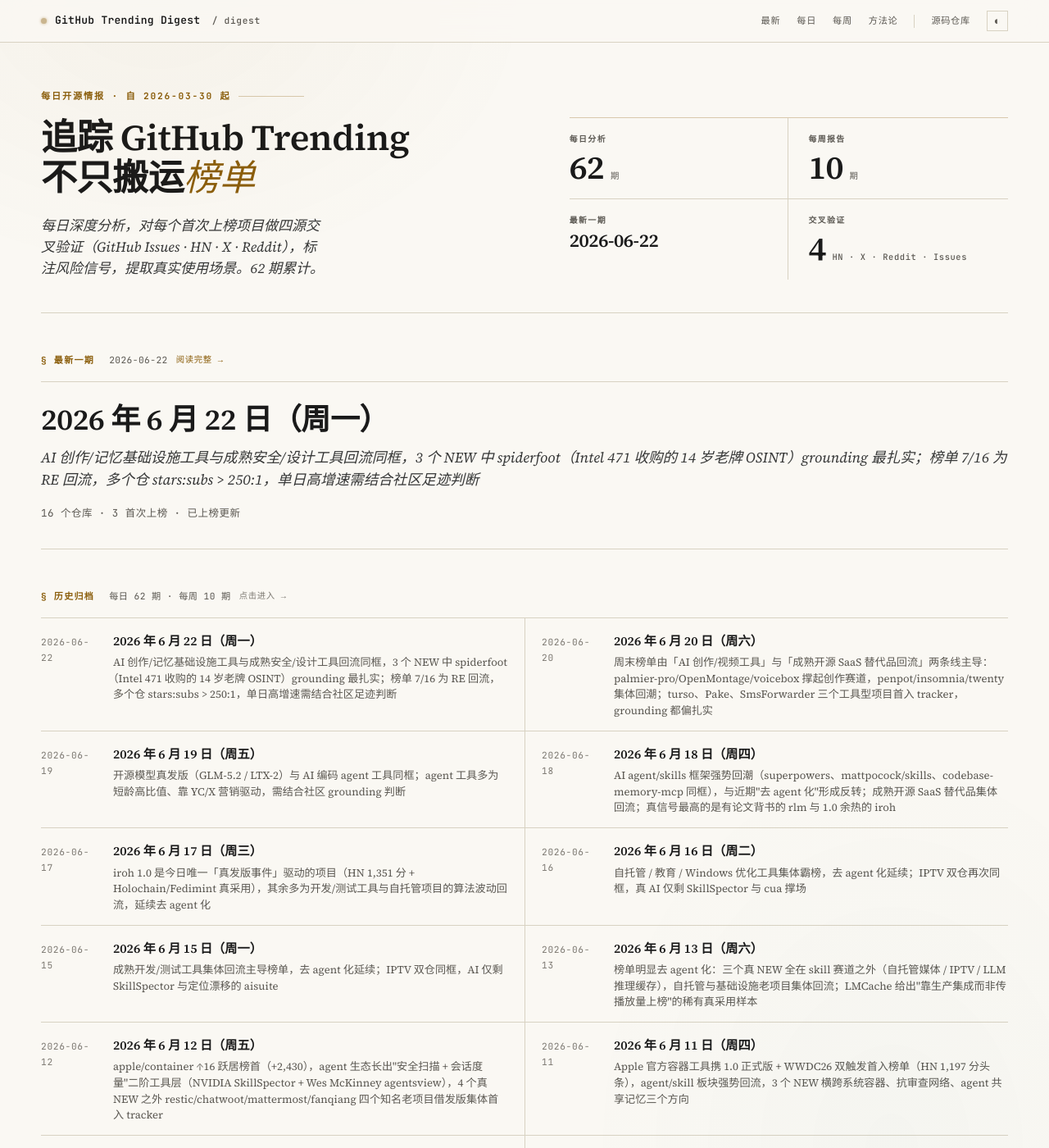
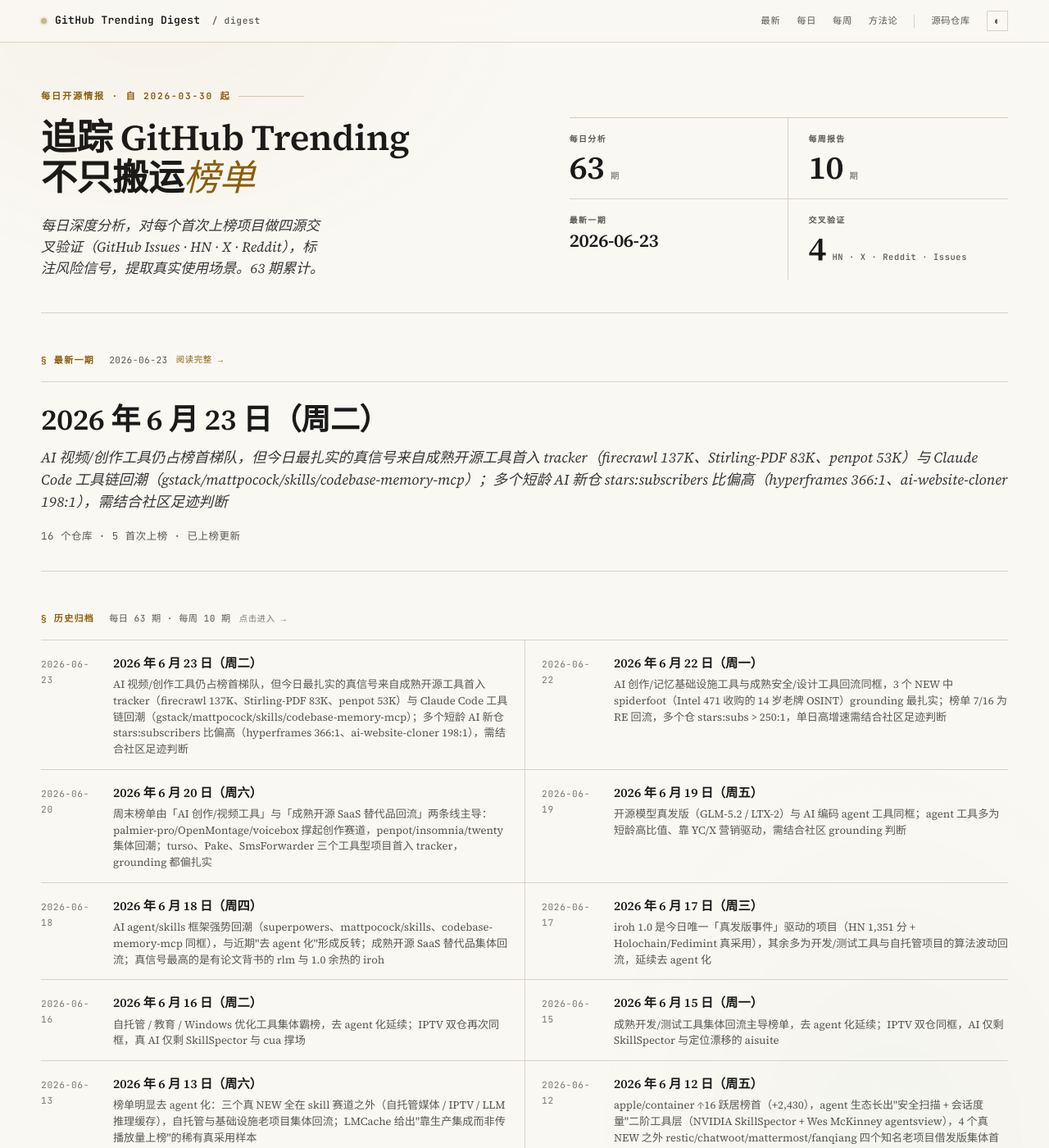
Before and after one commit to maxzyma/github-trending-digest, a Jekyll site: the page built from index.md, in a window 1280 px wide and 1400 px high. Shown: the whole window at 82% size. Built offline with Jekyll 4.4.1, drawn with Linux system fonts in a browser that asks for light colours; part of the change alters nothing that is shown; some of the changed text lies outside the part shown.

Commit message:
daily: 2026-06-23 — AI 视频/创作工具守榜首（OpenMontage +2,938/palmier-pro +2,463 领跑）+ 成熟开源工具首入 tracker 为今日最扎实真信号（firecrawl 137K/Stirling-PDF 83K/airllm 单卡 70B）+ Claude Code 工具链回潮（gstack/mattpocock-skills/codebase-memory-mcp 同框）+ hyperframes（366:1 厂商主导 HeyGen）与 ai-website-cloner-template（198:1 template 复制模式推高 fork）两个短龄高比值 NEW 需区分成因 + 榜单 9/16 为已上榜更新
Generated with Claude Code

```diff
--- /dev/null
+++ b/daily/2026-06-23-analysis.md
@@ -0,0 +1,178 @@
+---
+layout: daily
+date: 2026-06-23
+title: GitHub Trending 深度分析 — 2026 年 6 月 23 日（周二）
+subtitle: AI 视频/创作工具仍占榜首梯队，但今日最扎实的真信号来自成熟开源工具首入 tracker（firecrawl 137K、Stirling-PDF 83K、penpot 53K）与 Claude Code 工具链回潮（gstack/mattpocock/skills/codebase-memory-mcp）；多个短龄 AI 新仓 stars:subscribers 比偏高（hyperframes 366:1、ai-website-cloner 198:1），需结合社区足迹判断
+total: 16
+new_count: 5
+new_repos:
+  - repo: heygen-com/hyperframes
+    stars: 30051
+    star_delta: 395
+    lang: TypeScript
+    source_strength: 中
+    risk_tags: ['bus_factor', 'vanity', 'dependency', 'stability']
+  - repo: JCodesMore/ai-website-cloner-template
+    stars: 17798
+    star_delta: 100
+    lang: TypeScript
+    source_strength: 中
+    risk_tags: ['vanity', 'bus_factor', 'compliance', 'dependency']
+  - repo: firecrawl/firecrawl
+    stars: 137355
+    star_delta: 615
+    lang: TypeScript
+    source_strength: 强
+    risk_tags: []
+  - repo: Stirling-Tools/Stirling-PDF
+    stars: 82984
+    star_delta: 547
+    lang: TypeScript
+    source_strength: 强
+    risk_tags: []
+  - repo: lyogavin/airllm
+    stars: 21076
+    star_delta: 193
+    lang: Jupyter Notebook
+    source_strength: 中
+    risk_tags: []
+updated_repos: []
+---
+
+# GitHub Trending 深度分析 — 2026 年 6 月 23 日（周二）
+
+_AI 视频/创作工具仍占榜首梯队，但今日最扎实的真信号来自成熟开源工具首入 tracker（firecrawl 137K、Stirling-PDF 83K、penpot 53K）与 Claude Code 工具链回潮（gstack/mattpocock/skills/codebase-memory-mcp）；多个短龄 AI 新仓 stars:subscribers 比偏高（hyperframes 366:1、ai-website-cloner 198:1），需结合社区足迹判断_
+
+_项目总数: 16 | 首次上榜: 5 | 重新上榜: 2 | 已上榜更新: 9 | 数据源: https://github.com/trending_
+
+## 本日主线
+
+**主线一：榜单地图 — AI 创作工具守住榜首，但成熟开源工具与 Claude Code 工具链多线并存。** 今日 16 项可分四组：① AI 创作/视频——calesthio/OpenMontage（↑1，agentic 视频流水线，单日 +2,938 居增量榜首）、palmier-io/palmier-pro（↓1，AI 原生 macOS 视频编辑器 +2,463）、jamiepine/voicebox（RE，开源 AI 语音工作室）、heygen-com/hyperframes（NEW，HTML 渲染视频、为 agent 设计）；② 成熟开源工具回流/首入——firecrawl/firecrawl（NEW，网页抓取 API，137K stars）、Stirling-Tools/Stirling-PDF（NEW，#1 PDF 工具，83K）、penpot/penpot（=，Figma 替代，53K）；③ Claude Code / agent 工具链——garrytan/gstack（RE，Garry Tan 的 Claude Code 配置）、mattpocock/skills（=，Claude skills 合集 142K）、DeusData/codebase-memory-mcp（↓2，代码图谱 MCP）；④ AI agent / 垂直 LLM 应用——bytedance/deer-flow（↓2，long-horizon SuperAgent）、ZhuLinsen/daily_stock_analysis（↓6，LLM 股票分析）、JCodesMore/ai-website-cloner-template（NEW，AI 网站克隆模板）、lyogavin/airllm（NEW，单卡 4GB 跑 70B 推理）、mukul975/Anthropic-Cybersecurity-Skills（↑6，安全 skills 库）。AI 视频/创作是今日榜首最集中的一块。
+
+**主线二：今日最扎实的真信号是成熟开源工具首入 tracker，而非高增速 AI 新仓。** 5 个 NEW 里，真正 grounding 最厚的是三个长期成熟项目首次进入本 tracker——firecrawl（137K stars、网页抓取/爬取 API 事实标准、被大量 RAG/agent 项目依赖）、Stirling-PDF（83K stars、自托管 PDF 全能工具、selfhosted 社区常青）、airllm（2023 年创建、"单张 4GB 显卡跑 70B 推理"的知名内存优化项目）。这些是有真实采用与生态背书的工具，今日上榜更多是算法回流而非新事件。相比之下，两个真正的短龄 AI 新仓 hyperframes（30K stars / 82 subscribers ≈ 366:1）与 ai-website-cloner-template（17.8K / 90 ≈ 198:1）传播热度强于独立社区 grounding——HN 低分、X/Reddit 几乎无独立讨论，需谨慎解读。
+
+**主线三：榜单解读提醒 — 短龄高比值 AI 仓要区分"模板复制""厂商主导"与真空心化。** 今日多个仓 stars:subscribers 比偏高，但成因不同：hyperframes 366:1 但 fork/star ≈ 9.4%（有大量实操 clone）+ 贡献几乎全来自 HeyGen 官方员工，属厂商主导型开源；ai-website-cloner-template 198:1 且 forks 2,748、subs 90，但它是 template repo，"Use this template"复制模式天然推高 fork，并非空心化铁证；OpenMontage/palmier-pro 则是短龄高增速，单日增量虽居榜首（+2,938 / +2,463），仍需回到社区足迹判断。star 是注意力，不是采用量。
+
+## 首次上榜项目（NEW）
+
+### [heygen-com/hyperframes](https://github.com/heygen-com/hyperframes) — NEW ⭐ 30,051（+395）| TypeScript | 信源：中
+
+**它是什么**: 一个"用 HTML 写视频"的开源框架。你像写网页一样写 HTML/CSS，它用无头 Chrome 逐帧渲染再用 FFmpeg 合成成 MP4 视频。卖点是"AI agent 天生会写 HTML，所以让视频格式 = HTML，agent 就能零成本变成视频编辑器"。背后是数字人公司 HeyGen。
+
+**解决什么问题**: 在它之前，程序化做视频主流是 Remotion（用 React 写视频），对 AI agent 不够友好——agent 要先理解 React 组件模型。Hyperframes 把视频降维成纯 HTML，让 Claude Code / Cursor / Codex 等编码 agent 直接生成可渲染的视频脚本，`npx hyperframes init/preview/render` 一条命令出片。
+
+**谁在用、怎么用**（来自 Issues/评测）:
+- 配合编码 agent 生成营销/演示视频：写 HTML → preview → render MP4，常对标 Remotion（纯 HTML vs React 路线）。
+- HeyGen 自身生产环境在用；第三方评测提及 tldraw、TanStack 等团队尝试。
+- Issues 偏务实功能/性能反馈：#337（最热，6 评）问如何接 ElevenLabs TTS、#1661 请求浏览器端导出、#1653 报告 0.7.0 init 开销致约 2x 性能回归。
+
+**社区怎么评价**:
+- 正面: andrew.ooo、blog.nidhin.dev 等多篇技术评测正面，认可"video as code"思路；issue 围绕真实使用，无负面骂战。
+- 负面: HN 多个 Show HN 帖但最高仅 6 分、评论 0–2；X/Reddit 无独立讨论；已有性能回归报告。
+- 健康度: 30,051 stars / 82 subscribers ≈ 366:1（比值极高）；但 forks 2,825（fork/star ≈ 9.4%，远高于普通项目，说明确有大量实操 clone）；open issues 59；贡献者 10 人但前 3 名均为 HeyGen 员工，厂商主导；3.5 月龄，高频维护（push 2026-06-23）。
+
+**风险与争议**:
+- **bus_factor**: 贡献几乎全来自 HeyGen 员工，独立社区贡献薄。
+- **vanity**: 366:1 高比值 + HN 低分，传播热度强于独立 grounding；但高 fork 率与扎实 issue 缓解此判断。
+- **dependency**: 依赖无头 Chrome BeginFrame API + FFmpeg。
+- **stability**: 项目仅 3.5 月，已现性能回归（#1653），未完全成熟。
+
+**技术备注**: TypeScript；CLI `npx hyperframes`，无头 Chrome 逐帧渲染 + FFmpeg 合成；Apache-2.0；与 Remotion 同赛道不同路线。
+
+### [JCodesMore/ai-website-cloner-template](https://github.com/JCodesMore/ai-website-cloner-template) — NEW ⭐ 17,798（+100）| TypeScript | 信源：中
+
+**它是什么**: 一个"用 AI 一条命令克隆任意网站"的项目模板。你点 GitHub 的"Use this template"复制一份，指向目标网址，跑 `/clone-website`，AI 编码 agent 会截图、提取设计 token、再并行把页面重建成一个干净的 Next.js 16 + shadcn/ui 工程。
+
+**解决什么问题**: 在它之前，"照着某网站做一个类似的"要么人肉抠 CSS、要么用截图工具只能得到静态图。这个模板强调"克隆行为而非截图"——让 agent 理解页面结构并产出可维护的现代前端代码，支持 13 种 agent（推荐 Claude Code Opus）。
+
+**谁在用、怎么用**（来自 Issues）:
+- 模板式工作流：复制模板 → 指向 URL → `/clone-website` → agent 截图/提取 design token/并行重建为 Next.js 工程。
+- Issues 有真实用户反馈与功能诉求：#49 用户称"best cloner I've found, leaves code super clean"并追问 hybrid 路线图、#18 请求 Playwright MCP 集成、#3 Figma/Google Stitch MCP 支持。
+- #48 提到需手动 bump Next.js 16.2.7 修依赖漏洞（安全维护滞后信号）。
+
+**社区怎么评价**:
+- 正面: issue #49 真实好评（代码干净）；功能诉求活跃，说明有实际使用者。
+- 负面: HN 直接搜索 0 命中、X/Reddit 无可直接引用的独立讨论；传播主要靠 trendshift 榜单引流；近三周（自 2026-06-01）未更新。
+- 健康度: 17,798 stars / 90 subscribers ≈ 198:1；forks 2,748——但这是 template repo，"Use this template"复制模式天然推高 fork，不能直接当空心化铁证；open issues 仅 12；作者 JCodesMore 独占 35 次提交，其余 5 人各 1 次，贡献高度集中。
+
+**风险与争议**:
+- **vanity**: 198:1 比 + HN/X/Reddit 几乎零有机讨论 + 仅 3 月龄 + 靠榜单引流；但高 fork 需按 template 模式修正解读。
+- **bus_factor**: 作者独占贡献，近三周停更。
+- **compliance**: 克隆任意网站存在版权/ToS 风险。
+- **dependency**: 依赖 13 种 AI agent + MCP，安全更新需手动 PR 推动（#48）。
+
+**技术备注**: TypeScript；GitHub template repo，产出 Next.js 16 + shadcn/ui；支持 Claude Code/Cursor 等 13 种 agent。
+
+### [firecrawl/firecrawl](https://github.com/firecrawl/firecrawl) — NEW ⭐ 137,355（+615）| TypeScript | 信源：强（知名项目首入 tracker）
+
+**它是什么**: 把任意网站变成"LLM 可直接吃"的干净数据的 API/服务。给一个网址，它负责抓取、爬取、渲染 JS、去噪，输出 markdown/结构化数据，是 RAG 与 agent 喂数据的事实标准工具之一。
+
+**为什么值得看**: firecrawl 是被大量 RAG/agent 项目依赖的成熟基础设施（137K stars、生态广泛、商业 + 开源双轨）。今日首次进入本 tracker，更多是算法回流而非新事件；作为长期知名项目记录为 tracker 轻量条目，不展开完整 grounding。
+
+**技术备注**: TypeScript；自托管 + 托管 API；search/scrape/crawl 一体；与 LangChain/LlamaIndex 等生态深度集成。
+
+### [Stirling-Tools/Stirling-PDF](https://github.com/Stirling-Tools/Stirling-PDF) — NEW ⭐ 82,984（+547）| TypeScript | 信源：强（知名项目首入 tracker）
+
+**它是什么**: 一个自托管的"PDF 全能工具箱"。在浏览器里对 PDF 做合并、拆分、转换、压缩、OCR、加水印、签名等几乎所有操作，数据不出本地，被称为 GitHub 上的 #1 PDF 应用。
+
+**为什么值得看**: Stirling-PDF 是 r/selfhosted 社区常青项目（83K stars），定位"隐私优先的本地 PDF 处理"，对不想把敏感文档上传第三方在线工具的用户价值明确。今日首入 tracker 记为轻量条目，不展开完整 grounding。
+
+**技术备注**: TypeScript（近期从 Java 栈重构前端）；Docker 自托管；支持 50+ PDF 操作 + OCR。
+
+### [lyogavin/airllm](https://github.com/lyogavin/airllm) — NEW ⭐ 21,076（+193）| Jupyter Notebook | 信源：中（知名项目首入 tracker）
+
+**它是什么**: 一个让"小显卡跑大模型推理"的优化库。卖点是单张 4GB 显存的 GPU 也能跑 70B 参数模型的推理——通过分层加载（layer-by-layer）把不同层按需换入显存，用时间换显存。
+
+**为什么值得看**: airllm 是 2023 年就存在的知名内存优化项目（21K stars），在本地推理/低显存场景有真实关注度。今日首入 tracker 属算法回流，记为轻量条目。注意"4GB 跑 70B"是可行性演示，实际推理速度受分层换入换出限制，并非高吞吐方案。
+
+**技术备注**: Python / Jupyter Notebook；layer-by-layer 推理 + 压缩；适用低显存单卡场景。
+
+## 重新上榜与已上榜更新（增量）
+
+### jamiepine/voicebox — RE
+- **Stars**: 32,317（今日 +529）
+- **更新**: 开源 AI 语音工作室（克隆、听写、创作），时隔 3 天（06-20 后）再次回流；最近 push 2026-04-26，距今约 2 个月，维护节奏偏慢，本次为算法回流。
+
+### garrytan/gstack — RE
+- **Stars**: 113,197（今日 +573）
+- **更新**: Garry Tan 的 Claude Code 配置（23 个工具，定位 CEO/CTO 等角色），时隔约 4 周（05-26 后）回流，与 mattpocock/skills 同属 Claude Code 工具链信号；高 fork（16,796）属配置类模板的复制模式。
+
+### calesthio/OpenMontage — ↑1
+- **Stars**: 12,270（今日 +2,938，单日增量居全榜首；自 06-18 首入累计 +约 3,400）
+- **更新**: agentic 视频生产流水线，排名小幅回升至榜首；短龄高增速样本，subscribers 仅 87（≈ 141:1），需结合社区足迹判断。
+
+### palmier-io/palmier-pro — ↓1
+- **Stars**: 7,459（今日 +2,463，自 06-19 首入累计 +约 2,200）
+- **更新**: AI 原生 macOS 视频编辑器，单日增量仍居前列但排名小幅回落；subscribers 仅 29，短龄高比值，谨慎解读。
+
+### mukul975/Anthropic-Cybersecurity-Skills — ↑6
+- **Stars**: 18,757（今日 +956）
+- **更新**: 817 个结构化网络安全 skills（映射 MITRE ATT&CK/NIST CSF 2.0/ATLAS/D3FEND/NIST AI RMF），排名大幅回升，仍是安全 skills 赛道信号。
+
+### penpot/penpot — =
+- **Stars**: 52,900（今日 +728）
+- **更新**: 开源 Figma 替代（设计 + 代码协作），成熟项目持续回流，排名稳定，无显著新事件。
+
+### tursodatabase/turso — ↓5
+- **Stars**: 21,512（今日 +540）
+- **更新**: SQLite 的 Rust 重写（in-process SQL），grounding 此前扎实（HN 多帖 + 100+ 贡献者），排名回落但热度延续。
+
+### bytedance/deer-flow — ↓2
+- **Stars**: 73,304（今日 +738，自 2026-05-07 首入的 65,549 累计 +7,755）
+- **更新**: ByteDance 开源 long-horizon SuperAgent harness，排名小幅回落，仍是大厂 agent 框架代表。
+
+### DeusData/codebase-memory-mcp — ↓2
+- **Stars**: 11,665（今日 +1,185）
+- **更新**: 高性能代码智能 MCP server（代码库索引成持久知识图谱），单日增量较大；短龄高增速，需结合 grounding 判断。
+
+### ZhuLinsen/daily_stock_analysis — ↓6
+- **Stars**: 45,893（今日 +1,557）
+- **更新**: LLM 驱动的多市场股票智能分析系统，排名回落但单日增量靠前；forks 41,936 与 stars 近 1:1 的异常 fork:star 比值得留意。
+
+### mattpocock/skills — =
+- **Stars**: 141,772（今日 +2,051，单日增量榜次席）
+- **更新**: "Skills for Real Engineers"，作者 .claude 目录直出的 Claude skills 合集，热度延续，排名稳定。
+
+## 如何理解今天的热度信号
+
+今日榜单需要两点校准：一是 **NEW 里的"真信号"在成熟项目而非新仓**——firecrawl（137K）、Stirling-PDF（83K）、airllm（21K）都是长期知名工具，今日首入 tracker 是算法回流，有真实采用背书；它们的 ratio 即使偏高也属结构性正常，不应误判为 vanity。二是 **短龄高比值仓要拆开看成因**：hyperframes 366:1 但高 fork + 厂商主导（HeyGen 员工贡献），ai-website-cloner-template 198:1 但 template 复制模式天然推高 fork，OpenMontage/palmier-pro 则是短龄高增速——这三类都需要回到 Issues/HN/Reddit 的真实足迹判断，而非单看 star 曲线或 stars:subscribers 比。star 是注意力，不是采用量。
--- /dev/null
+++ b/daily/2026-06-23.md
@@ -0,0 +1,22 @@
+# GitHub Trending 每日榜单 — 2026 年 6 月 23 日（周二）
+
+| # | 项目 | Stars | 今日 | 排名变化 |
+|---|------|-------|------|---------|
+| 1 | [calesthio/OpenMontage](https://github.com/calesthio/OpenMontage) | 12,270 | +2,938 | ↑1 |
+| 2 | [palmier-io/palmier-pro](https://github.com/palmier-io/palmier-pro) | 7,459 | +2,463 | ↓1 |
+| 3 | [jamiepine/voicebox](https://github.com/jamiepine/voicebox) | 32,317 | +529 | RE |
+| 4 | [mukul975/Anthropic-Cybersecurity-Skills](https://github.com/mukul975/Anthropic-Cybersecurity-Skills) | 18,757 | +956 | ↑6 |
+| 5 | [penpot/penpot](https://github.com/penpot/penpot) | 52,900 | +728 | = |
+| 6 | [Stirling-Tools/Stirling-PDF](https://github.com/Stirling-Tools/Stirling-PDF) | 82,984 | +547 | NEW |
+| 7 | [garrytan/gstack](https://github.com/garrytan/gstack) | 113,197 | +573 | RE |
+| 8 | [heygen-com/hyperframes](https://github.com/heygen-com/hyperframes) | 30,051 | +395 | NEW |
+| 9 | [tursodatabase/turso](https://github.com/tursodatabase/turso) | 21,512 | +540 | ↓5 |
+| 10 | [bytedance/deer-flow](https://github.com/bytedance/deer-flow) | 73,304 | +738 | ↓2 |
+| 11 | [DeusData/codebase-memory-mcp](https://github.com/DeusData/codebase-memory-mcp) | 11,665 | +1,185 | ↓2 |
+| 12 | [ZhuLinsen/daily_stock_analysis](https://github.com/ZhuLinsen/daily_stock_analysis) | 45,893 | +1,557 | ↓6 |
+| 13 | [firecrawl/firecrawl](https://github.com/firecrawl/firecrawl) | 137,355 | +615 | NEW |
+| 14 | [JCodesMore/ai-website-cloner-template](https://github.com/JCodesMore/ai-website-cloner-template) | 17,798 | +100 | NEW |
+| 15 | [lyogavin/airllm](https://github.com/lyogavin/airllm) | 21,076 | +193 | NEW |
+| 16 | [mattpocock/skills](https://github.com/mattpocock/skills) | 141,772 | +2,051 | = |
+
+> 数据源：<https://github.com/trending> · 抓取于 2026-06-23
--- a/index.md
+++ b/index.md
@@ -28,6 +28,7 @@ title: GitHub Trending Digest
 
 ## Daily Analysis
 
+- [2026-06-23](daily/2026-06-23-analysis) — AI 视频/创作工具仍占榜首梯队（OpenMontage/palmier-pro 单日增量领跑，新面孔 hyperframes 主打 HTML 渲染视频），但今日最扎实的真信号是成熟开源工具首入 tracker（firecrawl 137K/Stirling-PDF 83K/airllm）+ Claude Code 工具链回潮（gstack/mattpocock-skills/codebase-memory-mcp）；hyperframes(366:1 厂商主导)、ai-website-cloner-template(198:1 template 复制)等短龄高比值仓需区分成因解读
 - [2026-06-22](daily/2026-06-22-analysis) — AI 创作/视频与「agent 记忆·上下文·代码智能」基础设施工具占榜单大半（headroom/codebase-memory-mcp/cognee/mattpocock-skills），成熟安全/设计工具集体回流（spiderfoot/penpot/Anthropic-Cybersecurity-Skills）；3 个真 NEW 中 spiderfoot（14 岁老牌 OSINT、商业版被 Intel 471 收购）与 biliTickerBuy（B 站抢票、中文社区扎实）grounding 最强，cognee 热度与社区足迹有落差；榜单 7/16 为 RE 回流，单日高增速需结合社区足迹判断
 - [2026-06-20](daily/2026-06-20-analysis) — 周末榜单由「AI 创作/视频工具」与「成熟开源 SaaS 替代品回流」两条线主导：palmier-pro/OpenMontage/voicebox 撑起创作赛道，penpot/insomnia/twenty 集体回潮；turso、Pake、SmsForwarder 三个工具型项目首入 tracker，grounding 都偏扎实；palmier-pro/OpenMontage/headroom 等短龄高增速 AI 项目需结合社区足迹判断
 - [2026-06-19](daily/2026-06-19-analysis) — 开源模型真发版（GLM-5.2 / LTX-2）与 AI 编码 agent 工具同框；GLM-5（HN 多帖高分 + Artificial Analysis 开源权重榜首 + MIT）与 LTX-2（19B 音视频联合生成、单卡可跑、评测 top-3）是今日 grounding 最扎实的真信号；palmier-pro/agent-native/codebase-memory-mcp 等短龄 agent 工具高比值、营销驱动需谨慎解读
```
